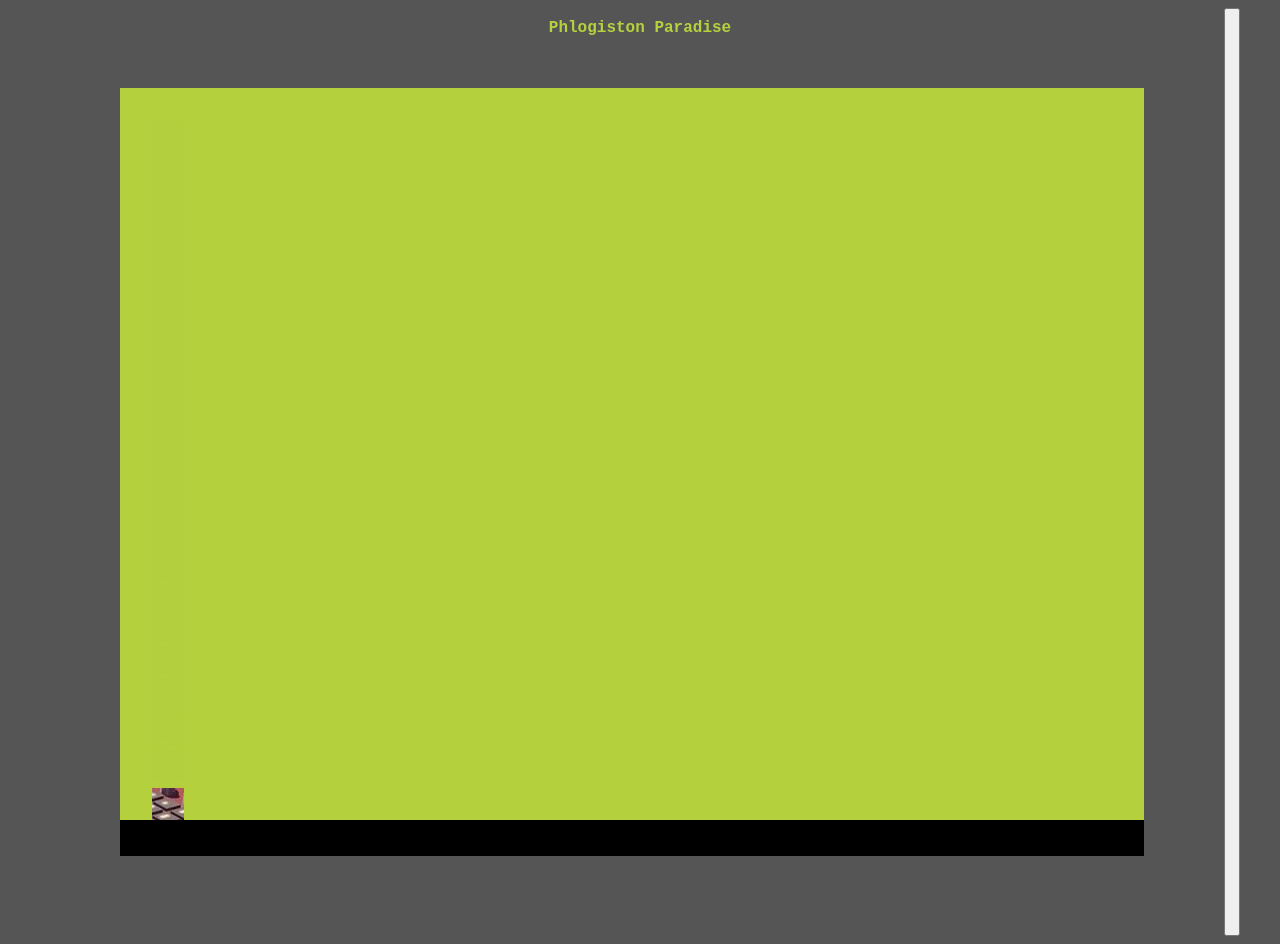
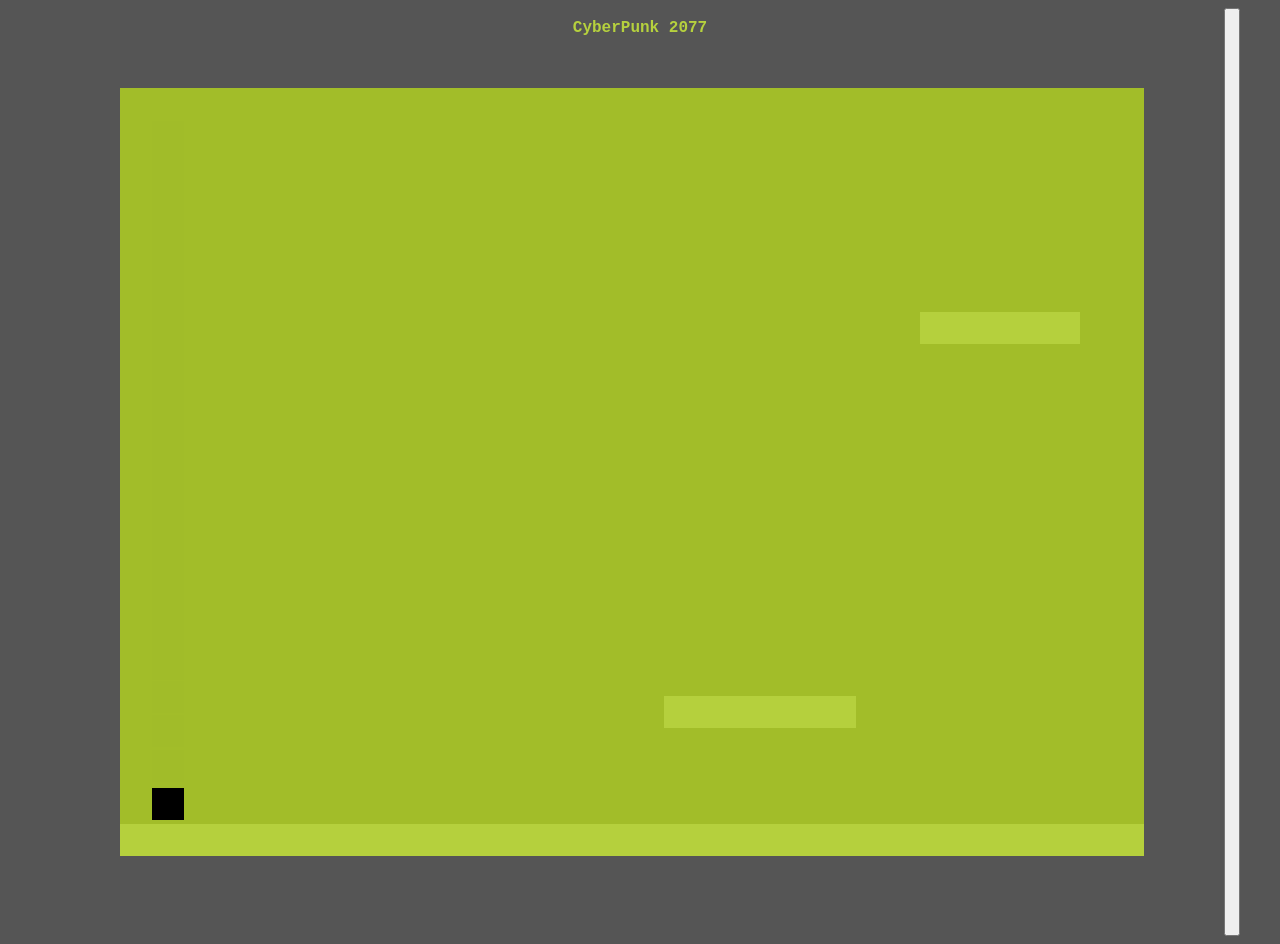
Before and after one commit to MatthewKLewis/canvas-game, a plain HTML site: page index.html in a window 1280 px wide. Drawn offline with Linux system fonts and the light colour scheme.

Commit message:
I'll figure out tomorrow how to split my js scripts into multiple parts, and begin to work on the 'collision' problem

```diff
--- a/index.html
+++ b/index.html
@@ -7,9 +7,9 @@
     <link rel="stylesheet" href="style.css">
 </head>
 <body>
-    <h1>Phlogiston Paradise</h1>
+    <h1>CyberPunk 2077</h1>
     <canvas id="canvas" width="1024" height="768"></canvas>
     <button onclick="gameLoop()"></button>
-    <script src="main.js"></script>
+    <script src="js/main.js"></script>
 </body>
 </html>
--- /dev/null
+++ b/js/main.js
@@ -0,0 +1,179 @@
+// DOM QUERIES
+let body = document.querySelector('body');
+let canvas = document.querySelector('#canvas');
+let context = canvas.getContext('2d');
+
+//LEVEL ARRAY
+let levelOne = [01, 01, 01, 01, 01, 01, 01, 01, 01, 01, 01, 01, 01, 01, 01, 01, 01, 01, 01, 01, 01, 01, 01, 01, 01, 01, 01, 01, 01, 01, 01, 01,
+                01, 01, 01, 01, 01, 01, 01, 01, 01, 01, 01, 01, 01, 01, 01, 01, 01, 01, 01, 01, 01, 01, 01, 01, 01, 01, 01, 01, 01, 01, 01, 01,
+                01, 01, 01, 01, 01, 01, 01, 01, 01, 01, 01, 01, 01, 01, 01, 01, 01, 01, 01, 01, 01, 01, 01, 01, 01, 01, 01, 01, 01, 01, 01, 01,
+                01, 01, 01, 01, 01, 01, 01, 01, 01, 01, 01, 01, 01, 01, 01, 01, 01, 01, 01, 01, 01, 01, 01, 01, 01, 01, 01, 01, 01, 01, 01, 01,
+                01, 01, 01, 01, 01, 01, 01, 01, 01, 01, 01, 01, 01, 01, 01, 01, 01, 01, 01, 01, 01, 01, 01, 01, 01, 01, 01, 01, 01, 01, 01, 01,
+                01, 01, 01, 01, 01, 01, 01, 01, 01, 01, 01, 01, 01, 01, 01, 01, 01, 01, 01, 01, 01, 01, 01, 01, 01, 01, 01, 01, 01, 01, 01, 01,
+                01, 01, 01, 01, 01, 01, 01, 01, 01, 01, 01, 01, 01, 01, 01, 01, 01, 01, 01, 01, 01, 01, 01, 01, 01, 01, 01, 01, 01, 01, 01, 01,
+                01, 01, 01, 01, 01, 01, 01, 01, 01, 01, 01, 01, 01, 01, 01, 01, 01, 01, 01, 01, 01, 01, 01, 01, 01, 02, 02, 02, 02, 02, 01, 01,
+                01, 01, 01, 01, 01, 01, 01, 01, 01, 01, 01, 01, 01, 01, 01, 01, 01, 01, 01, 01, 01, 01, 01, 01, 01, 01, 01, 01, 01, 01, 01, 01,
+                01, 01, 01, 01, 01, 01, 01, 01, 01, 01, 01, 01, 01, 01, 01, 01, 01, 01, 01, 01, 01, 01, 01, 01, 01, 01, 01, 01, 01, 01, 01, 01,
+                01, 01, 01, 01, 01, 01, 01, 01, 01, 01, 01, 01, 01, 01, 01, 01, 01, 01, 01, 01, 01, 01, 01, 01, 01, 01, 01, 01, 01, 01, 01, 01,
+                01, 01, 01, 01, 01, 01, 01, 01, 01, 01, 01, 01, 01, 01, 01, 01, 01, 01, 01, 01, 01, 01, 01, 01, 01, 01, 01, 01, 01, 01, 01, 01,
+                01, 01, 01, 01, 01, 01, 01, 01, 01, 01, 01, 01, 01, 01, 01, 01, 01, 01, 01, 01, 01, 01, 01, 01, 01, 01, 01, 01, 01, 01, 01, 01,
+                01, 01, 01, 01, 01, 01, 01, 01, 01, 01, 01, 01, 01, 01, 01, 01, 01, 01, 01, 01, 01, 01, 01, 01, 01, 01, 01, 01, 01, 01, 01, 01,
+                01, 01, 01, 01, 01, 01, 01, 01, 01, 01, 01, 01, 01, 01, 01, 01, 01, 01, 01, 01, 01, 01, 01, 01, 01, 01, 01, 01, 01, 01, 01, 01,
+                01, 01, 01, 01, 01, 01, 01, 01, 01, 01, 01, 01, 01, 01, 01, 01, 01, 01, 01, 01, 01, 01, 01, 01, 01, 01, 01, 01, 01, 01, 01, 01,
+                01, 01, 01, 01, 01, 01, 01, 01, 01, 01, 01, 01, 01, 01, 01, 01, 01, 01, 01, 01, 01, 01, 01, 01, 01, 01, 01, 01, 01, 01, 01, 01,
+                01, 01, 01, 01, 01, 01, 01, 01, 01, 01, 01, 01, 01, 01, 01, 01, 01, 01, 01, 01, 01, 01, 01, 01, 01, 01, 01, 01, 01, 01, 01, 01,
+                01, 01, 01, 01, 01, 01, 01, 01, 01, 01, 01, 01, 01, 01, 01, 01, 01, 01, 01, 01, 01, 01, 01, 01, 01, 01, 01, 01, 01, 01, 01, 01,
+                01, 01, 01, 01, 01, 01, 01, 01, 01, 01, 01, 01, 01, 01, 01, 01, 01, 02, 02, 02, 02, 02, 02, 01, 01, 01, 01, 01, 01, 01, 01, 01,
+                01, 01, 01, 01, 01, 01, 01, 01, 01, 01, 01, 01, 01, 01, 01, 01, 01, 01, 01, 01, 01, 01, 01, 01, 01, 01, 01, 01, 01, 01, 01, 01,
+                01, 01, 01, 01, 01, 01, 01, 01, 01, 01, 01, 01, 01, 01, 01, 01, 01, 01, 01, 01, 01, 01, 01, 01, 01, 01, 01, 01, 01, 01, 01, 01,
+                01, 01, 01, 01, 01, 01, 01, 01, 01, 01, 01, 01, 01, 01, 01, 01, 01, 01, 01, 01, 01, 01, 01, 01, 01, 01, 01, 01, 01, 01, 01, 01,
+                02, 02, 02, 02, 02, 02, 02, 02, 02, 02, 02, 02, 02, 02, 02, 02, 02, 02, 02, 02, 02, 02, 02, 02, 02, 02, 02, 02, 02, 02, 02, 02];
+
+//STANDARD UNITS: the canvas is 24 'units' tall and 32 'units' wide.
+const unit = 32; //pixels
+
+//AUDIO ASSETS
+const theme = new Audio('audios/theme.mp3');
+
+//IMAGE ASSETS
+let playerImage = new Image();
+playerImage.src = "images/player.jpg";
+
+let backgroundImage = new Image();
+backgroundImage.src = "images/background.jpg";
+
+//FUNCTIONS
+function controller(e) {
+    switch(e.code) {
+    case 'KeyW':  player.jump(); break;
+    case 'Space': player.jump(); break;
+    case 'KeyA':  player.move('left'); break;
+    case 'KeyD':  player.move('right'); break;
+    }
+}
+
+function gameLoop(){
+
+    //Model
+    world.update();
+
+    //View
+    renderer.render();
+
+    //Controller
+    //Inputs exist outside of the game state and render loop
+}
+
+//CLASSES
+class World {
+    constructor(name, width, height) {
+        this.name = name;
+        this.gravity = 1;
+        this.friction = .1;
+        this.entities = [];
+        this.width = 1024;
+        this.height = 768;
+    }
+
+    update() {
+        //apply vector forces to all entities
+        for (let i = 0; i < this.entities.length; i++) {
+            this.applyVectorForces(this.entities[i]);
+        }
+
+    }
+
+    addEntity(entity) {
+        this.entities.push(entity);
+    }
+
+    applyVectorForces(entity) {
+        //apply gravity and update Y positions
+        entity.velocityY -= this.gravity;
+        entity.y -= entity.velocityY;
+
+        //apply sideways forces to X positions
+        entity.x += entity.velocityX;
+        if (entity.velocityX > 0) entity.velocityX -= this.friction;
+        if (entity.velocityX < 0) entity.velocityX += this.friction;
+
+        //keep within border box
+        if (entity.y > 700) entity.y = 700;
+        if (entity.y < 0) entity.y = 0;
+        if (entity.x > 980) entity.x = 980;
+        if (entity.x < 0) entity.x = 0;
+    }
+}
+
+class Renderer {
+    constructor(name, level) {
+        this.name = name;
+        this.level = level
+    }
+
+    render() {
+        //render background
+        let xBox = 0;
+        let yBox = 0;
+        let mapIndex = 0;
+        for (let i = 0; i < 24; i++) {
+            for (let j = 0; j < 32; j++) {
+                if (levelOne[mapIndex] % 2 == 0) context.fillStyle = 'rgba(182, 209, 62, .7)'
+                if (levelOne[mapIndex] % 2 == 1) context.fillStyle = 'rgba(162, 189, 42, .7)'
+                context.fillRect(xBox, yBox, unit, unit);
+                xBox += 32;
+                mapIndex++;
+            }
+            xBox = 0;
+            yBox += 32;
+        }
+        //render entities
+
+        //render player
+        context.fillStyle = 'black'
+        context.fillRect(player.x, player.y, unit, unit);
+
+        //render SFX
+
+    }
+}
+
+class Player {
+    constructor(name, image, x, y, hp) {
+        this.name = name;
+        this.hp = hp;
+        this.image = image;
+
+        this.x = x;
+        this.y = y;
+
+        this.velocityX = 0;
+        this.velocityY = 0;
+        this.speed = 1;
+
+        this.jumpForce = 20;
+        this.jumping = false;
+    }
+
+    move(direction) {
+        if (direction == 'left') this.velocityX -= this.speed;
+        if (direction == 'right') this.velocityX += this.speed;
+    }
+
+    jump() {
+        this.velocityY = this.jumpForce;
+        this.jumping = true;
+    }
+}
+
+//START:  ------------------------------------------------------
+let world = new World('Earth');
+let renderer = new Renderer('Rendie', levelOne);
+let player = new Player('Matt', playerImage, 32, 32, 10);
+world.addEntity(player);
+document.addEventListener('keydown', controller);
+
+//UPDATE: ------------------------------------------------------
+//gameLoop();
+theme.play();
+setInterval(gameLoop, 34); //one frame every 588 milliseconds, 1.7hz, 102 bpm, F Major 588!!!!!
--- a/main.js
+++ /dev/null
@@ -1,130 +0,0 @@
-// DOM QUERIES
-let body = document.querySelector('body');
-let canvas = document.querySelector('#canvas');
-let context = canvas.getContext('2d');
-
-//STANDARD UNITS: the canvas is 24 'units' tall and 32 'units' wide.
-const unit = 32; //pixels
-
-//AUDIO ASSETS
-const theme = new Audio('audios/theme.mp3');
-
-//IMAGE ASSETS
-let playerImage = new Image();
-playerImage.src = "images/player.jpg";
-
-let backgroundImage = new Image();
-backgroundImage.src = "images/background.jpg";
-
-//FUNCTIONS
-function controller(e) {
-    switch(e.code) {
-    case 'KeyW':  player.jump(); break;
-    case 'Space': player.jump(); break;
-    case 'KeyA':  player.move('left'); break;
-    case 'KeyD':  player.move('right'); break;
-    }
-}
-
-//CLASSES
-class World {
-    constructor(name, width, height) {
-        this.name = name;
-        this.gravity = 1;
-        this.friction = .1;
-        this.entities = [];
-        this.width = 1024;
-        this.height = 768;
-    }
-
-    update() {
-        //apply vector forces to all entities
-        for (let i = 0; i < this.entities.length; i++) {
-            this.applyVectorForces(this.entities[i]);
-        }
-
-    }
-
-    addEntity(entity) {
-        this.entities.push(entity);
-    }
-
-    applyVectorForces(entity) {
-        //apply gravity and update Y positions
-        entity.velocityY -= this.gravity;
-        entity.y -= entity.velocityY;
-
-        //apply sideways forces to X positions
-        entity.x += entity.velocityX;
-        if (entity.velocityX > 0) entity.velocityX -= this.friction;
-        if (entity.velocityX < 0) entity.velocityX += this.friction;
-
-        //keep within border box
-        if (entity.y > 700) entity.y = 700;
-        if (entity.y < 0) entity.y = 0;
-        if (entity.x > 980) entity.x = 980;
-        if (entity.x < 0) entity.x = 0;
-    }
-}
-
-class Player {
-    constructor(name, image, x, y, hp) {
-        this.name = name;
-        this.hp = hp;
-        this.image = image;
-
-        this.x = x;
-        this.y = y;
-
-        this.velocityX = 0;
-        this.velocityY = 0;
-        this.speed = 1;
-
-        this.jumpForce = 20;
-        this.jumping = false;
-    }
-
-    move(direction) {
-        if (direction == 'left') this.velocityX -= this.speed;
-        if (direction == 'right') this.velocityX += this.speed;
-    }
-
-    jump() {
-        this.velocityY = this.jumpForce;
-        this.jumping = true;
-    }
-}
-
-function gameLoop(){
-    //Model
-    world.update();
-
-    //View
-    //renderer.render();
-    //draw background
-    context.fillStyle = 'rgba(182, 209, 62, .7)';
-    context.fillRect(0, 0, 1024, 732);
-    context.fillStyle = 'black';
-    context.fillRect(0, 732, 1024, 768);
-
-    //draw player
-    context.drawImage(player.image, player.x, player.y);
-
-    //BPM Test
-}
-
-//Start:
-let world = new World('Earth');
-let player = new Player('Matt', playerImage, 32, 32, 10);
-world.addEntity(player);
-
-document.addEventListener('keydown', controller);
-theme.play();
-
-//let game = new Game();
-//let renderer = new Renderer();
-//let controller = new Controller();
-
-//Update:
-//gameLoop();
-setInterval(gameLoop, 34); //one frame every 588 milliseconds, 1.7hz, 102 bpm, F Major 588!!!!!
```
Also changed, not shown: js/controller.js (added), js/model.js (added), js/view.js (added).
